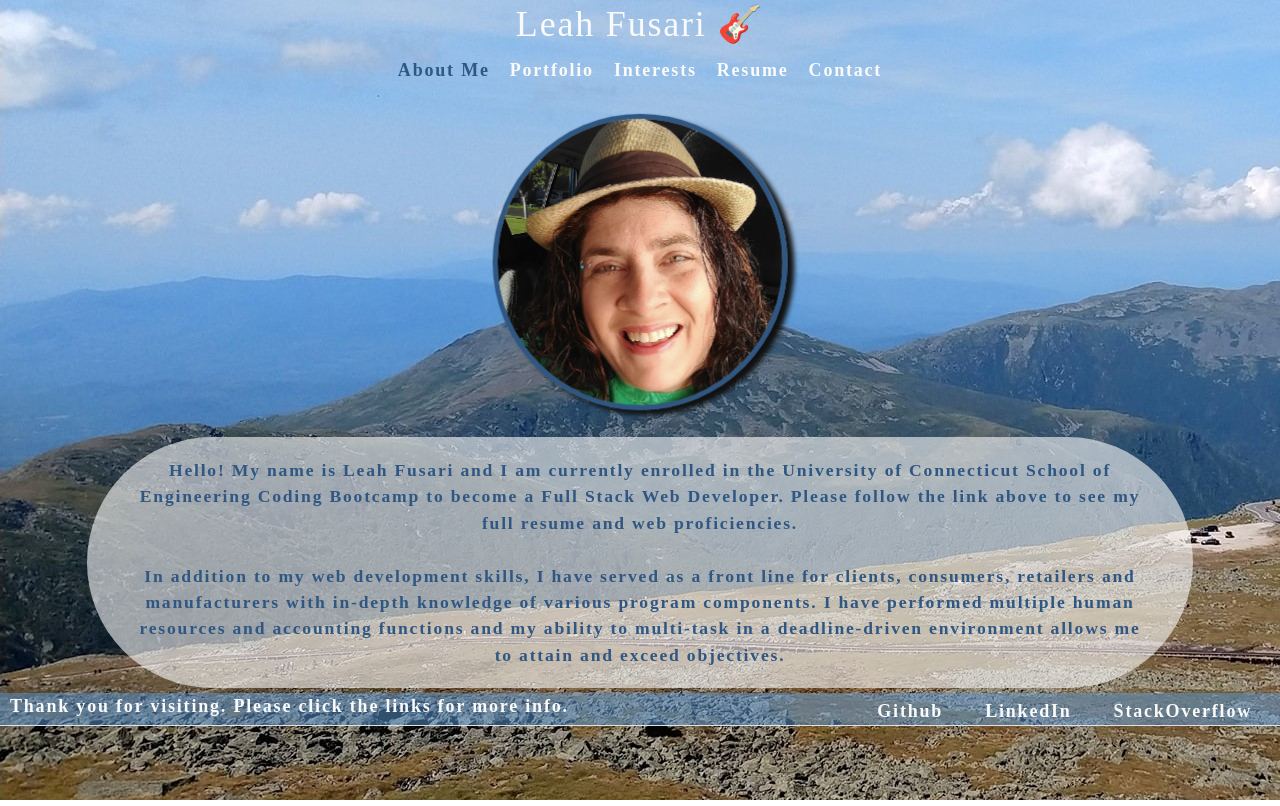
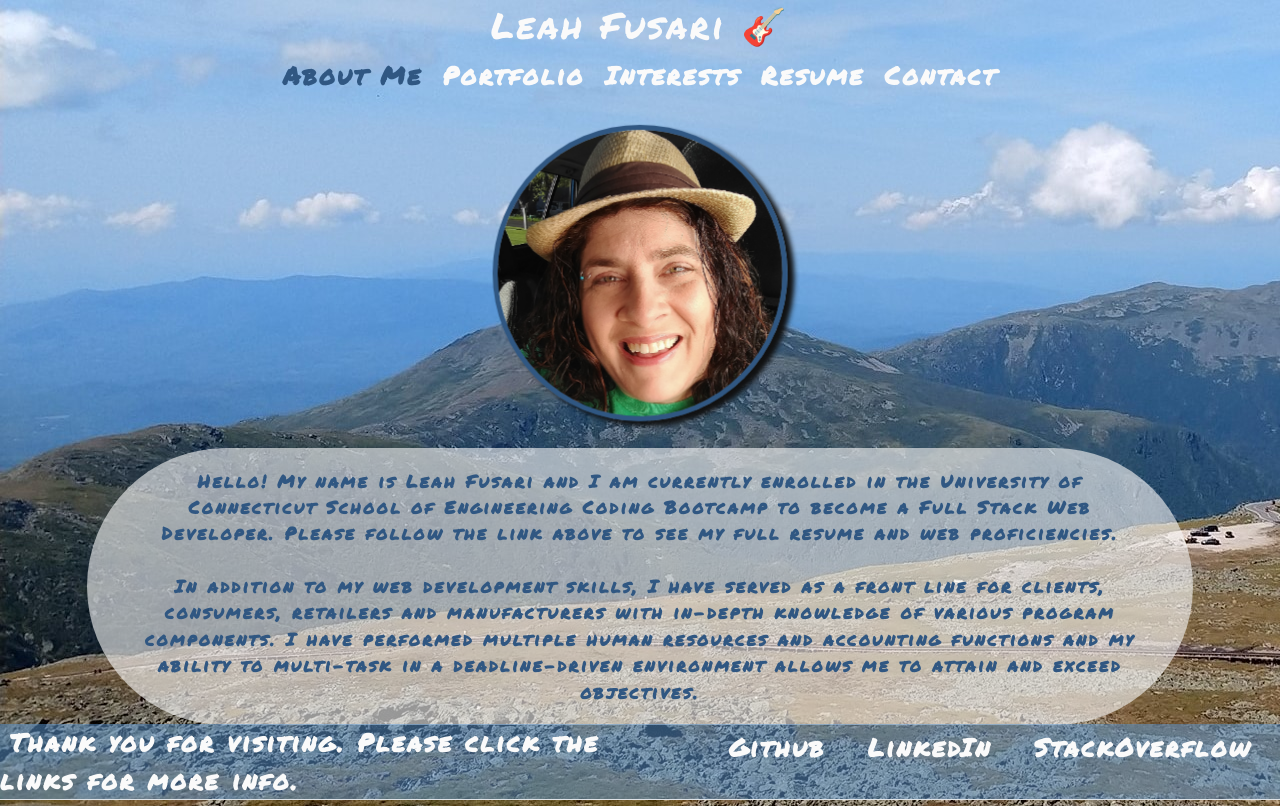
Before and after one commit to LeahFusari/leah-fusari-portfolio, a React (Create React App) app: page / in a window 1280 px wide. Built offline with nearby package versions, Linux system fonts and the light colour scheme.

Commit message:
changed font

```diff
--- a/public/index.html
+++ b/public/index.html
@@ -12,6 +12,7 @@
     rel="stylesheet"
     integrity="sha384-1BmE4kWBq78iYhFldvKuhfTAU6auU8tT94WrHftjDbrCEXSU1oBoqyl2QvZ6jIW3"
     crossorigin="anonymous">
+    <link href="https://fonts.googleapis.com/css2?family=Permanent+Marker&display=swap" rel="stylesheet">
     <title>Leah Fusari</title>
   </head>
 
--- a/src/index.css
+++ b/src/index.css
@@ -29,10 +29,10 @@
   padding: 0;
   font-weight: 600;
   line-height: 1.5;
-  font-size: 18px;
+  font-size: 25px;
   letter-spacing: 0.1em;
   color: var(--light);
-  font-family: "Poiret One", cursive;
+  font-family: "Permanent Marker", cursive;
   background-image: url(./assets/images/White-Mountains.jpg);
 
 }
@@ -96,7 +96,7 @@
 .view-name {
   text-align: center;
   width: 100%;
-  color: var(--tertiary)
+  color: var(--light)
 }
 
 button {
@@ -224,7 +224,7 @@
 }
 
 .label > h4 {
-  font-family: "Poiret One", cursive;
+  font-family: "Permanent Marker", cursive;
   color: var(--light);
 }
 
@@ -238,7 +238,7 @@
 }
 
 section {
-  font-family: "Poiret One", cursive;
+  font-family: "Permanent Marker", cursive;
 }
 
 a {
```
